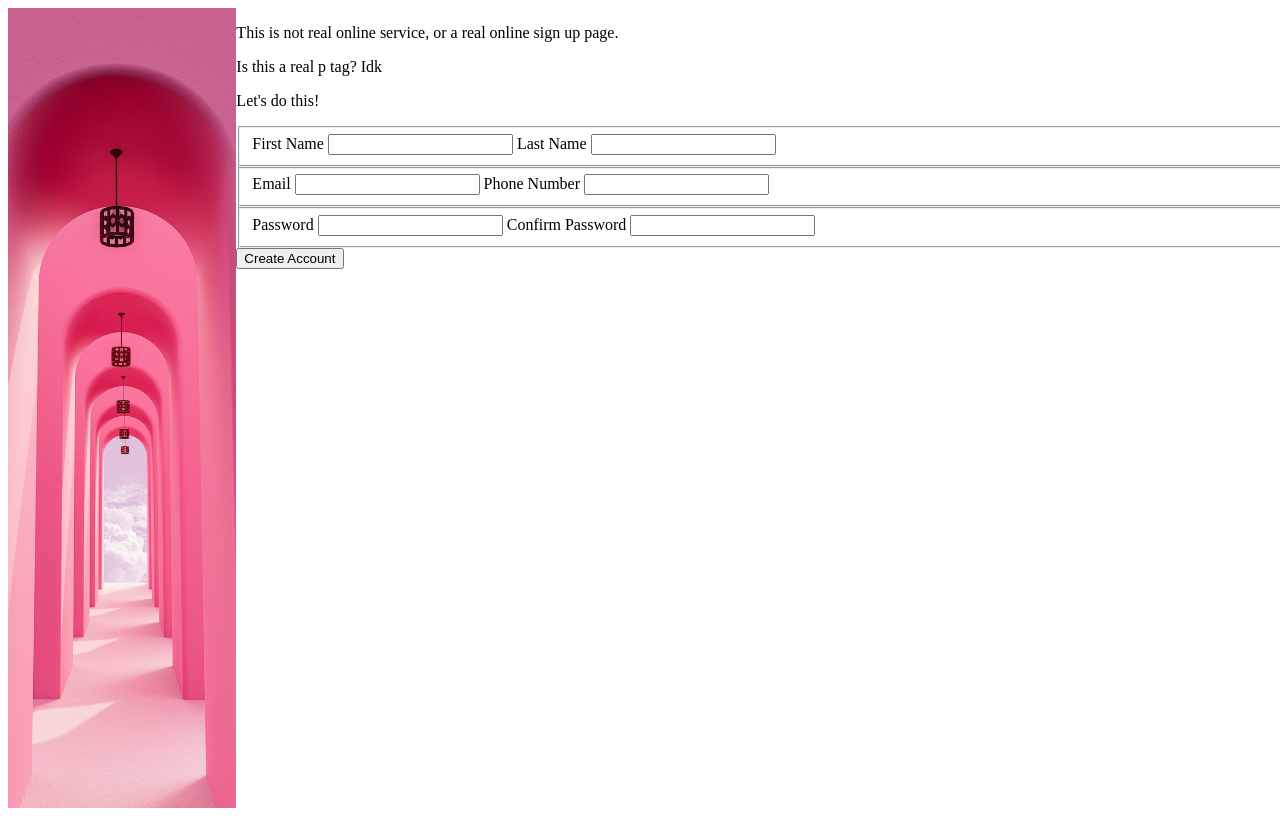
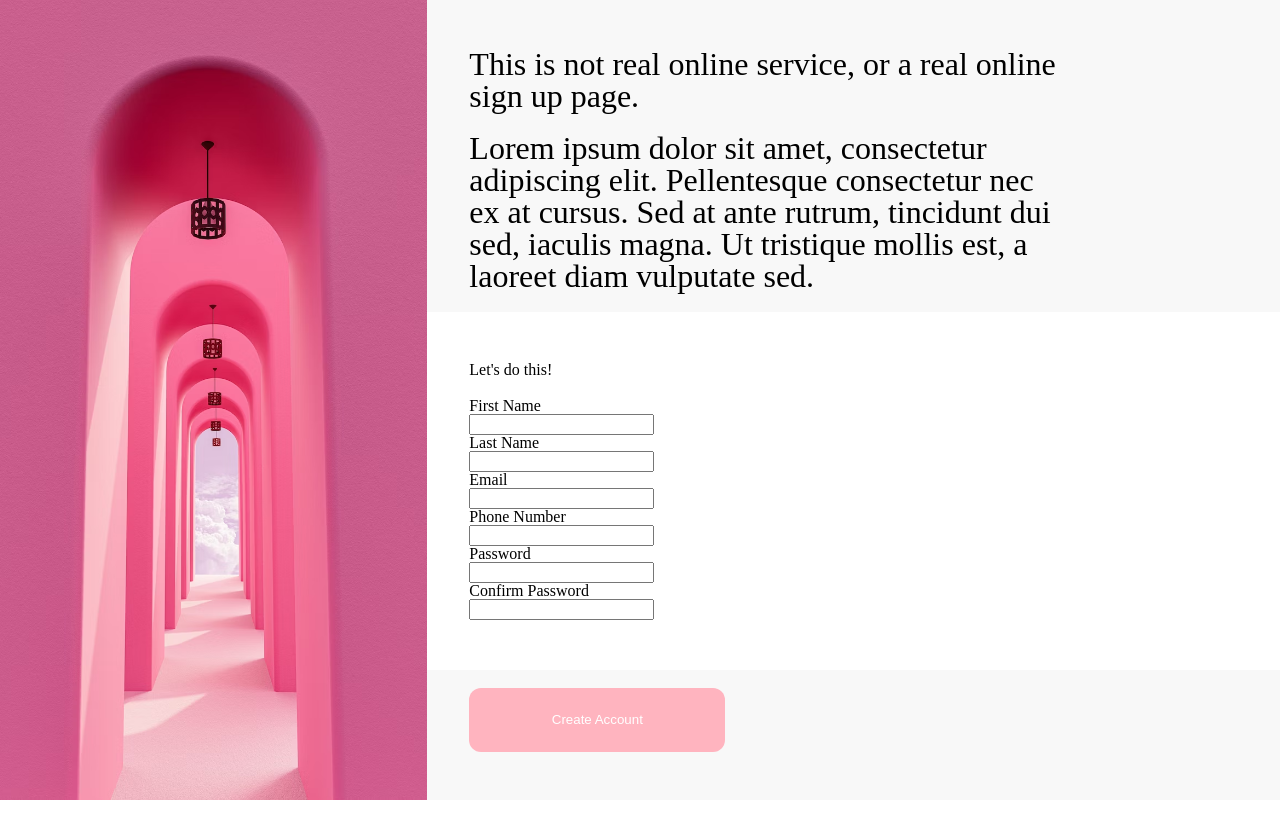
Before and after one commit to wiryawaneo/signUpForm, a plain HTML site: page index.html in a window 1280 px wide. Drawn offline with Linux system fonts and the light colour scheme.

Commit message:
Indiv input and label in their own div

```diff
--- a/index.html
+++ b/index.html
@@ -3,6 +3,7 @@
   <head>
     <meta charset="UTF-8" />
     <meta name="viewport" content="width=device-width, initial-scale=1.0" />
+    <link rel="stylesheet" href="reset.css" />
     <link rel="stylesheet" href="styles.css" />
     <title>Sign Up</title>
   </head>
@@ -10,33 +11,37 @@
     <container>
       <section id="imageSection"></section>
       <section id="formSection">
-        <div>
+        <div id="formHeader">
           <p>This is not real online service, or a real online sign up page.</p>
-          <p>Is this a real p tag? Idk</p>
+          <p>
+            Lorem ipsum dolor sit amet, consectetur adipiscing elit.
+            Pellentesque consectetur nec ex at cursus. Sed at ante rutrum,
+            tincidunt dui sed, iaculis magna. Ut tristique mollis est, a laoreet
+            diam vulputate sed.
+          </p>
         </div>
         <form>
+          <div id="formContent">
             <div>
               <p>Let's do this!</p>
             </div>
-          <fieldset>
+            <div>
               <label>First Name</label>
               <input />
-            <label>Last Name</label>
-            <input />
-          </fieldset>
-          <fieldset>
+            </div>
+            <div><label>Last Name</label> <input /></div>
+            <div>
               <label>Email</label>
               <input type="email" />
-            <label>Phone Number</label>
-            <input type="number" />
-          </fieldset>
-          <fieldset>
+            </div>
+            <div><label>Phone Number</label> <input type="number" /></div>
+            <div>
               <label>Password</label>
               <input />
-            <label>Confirm Password</label>
-            <input />
-          </fieldset>
-          <button>Create Account</button>
+            </div>
+            <div><label>Confirm Password</label> <input /></div>
+          </div>
+          <button id="create">Create Account</button>
         </form>
       </section>
     </container>
--- a/styles.css
+++ b/styles.css
@@ -1,3 +1,12 @@
+p {
+  margin-bottom: 20px;
+}
+
+label,
+input {
+  display: block;
+}
+
 container {
   height: 100vh;
   width: 100vw;
@@ -6,7 +15,7 @@ container {
 }
 
 #imageSection {
-  flex-grow: 1;
+  flex: 1 0 0;
   height: auto;
   /* https://unsplash.com/photos/a-pink-tunnel-with-a-light-at-the-end-tmq2rSAbVoY */
   background-image: url(images/background.avif);
@@ -16,6 +25,45 @@ container {
 }
 
 #formSection {
-  flex-grow: 2;
+  background-color: rgb(248, 248, 248);
+  flex: 2 0 0;
   height: auto;
+  display: flex;
+  flex-direction: column;
+  justify-content: center;
 }
+
+#formHeader {
+  font-size: 2rem;
+  max-width: 70%;
+}
+
+form > #formContent {
+  background-color: white;
+  padding: 50px 0;
+  display: flex;
+  flex-direction: column;
+}
+
+#formSection > div {
+  margin-left: 5%;
+}
+
+#formSection > form > button {
+  margin-left: 5%;
+}
+
+form > #formContent > * {
+  margin-left: 5%;
+}
+
+#create {
+  margin-top: 2%;
+  background-color: rgb(255, 180, 191);
+  height: 4rem;
+  width: 16rem;
+  border: 0;
+  border-radius: 12px;
+  box-shadow: 1;
+  color: rgb(255, 255, 255);
+}
```
Lines whose indentation alone changed are shown as unchanged.
